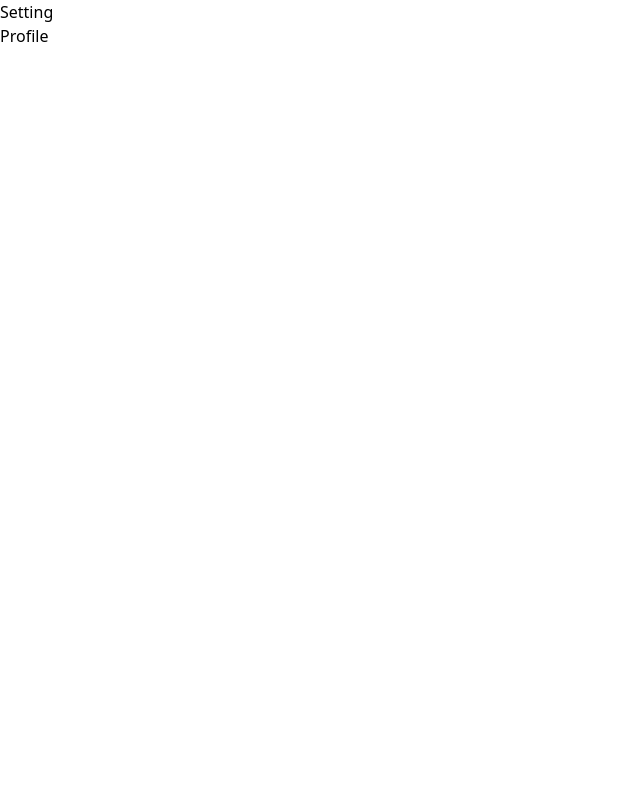
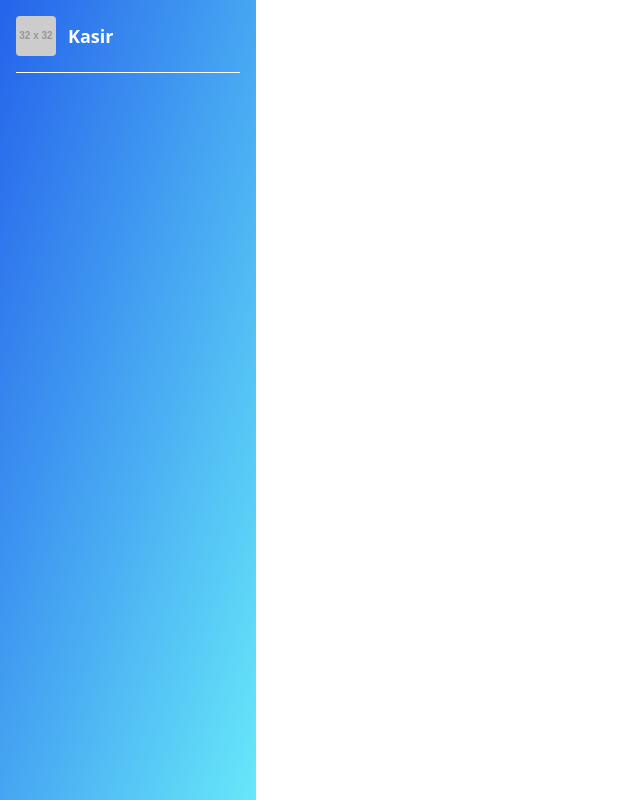
Before and after one commit to AhmadAzkia/kasir, a Next.js app: page /components/SideMenu/SideMenu in a window 1280 px wide. Shown: the whole page, without its empty margins (0-640 px from the left). Built offline with nearby package versions, Linux system fonts and the light colour scheme.

Commit message:
Add Motion and Remixicon

```diff
--- a/src/pages/_app.tsx
+++ b/src/pages/_app.tsx
@@ -1,4 +1,5 @@
 import "@/styles/globals.css";
+import 'remixicon/fonts/remixicon.css'
 import type { AppProps } from "next/app";
 
 export default function App({ Component, pageProps }: AppProps) {
--- a/src/pages/components/SideMenu/SideMenu.tsx
+++ b/src/pages/components/SideMenu/SideMenu.tsx
@@ -1,10 +1,12 @@
 import React from 'react'
 const SideMenu = () => {
     return (
-       <ul>
-        <li>Setting</li>
-        <li>Profile</li>
-       </ul>
+       <div className='fixed left-0 top-0 w-64 h-full bg-gradient-to-br from-blue-600 to-cyan-300 p-4'>
+        <div className="flex items-center pb-4 border-b border-white">
+            <img className='w-10 h-10 rounded object-cover' src="https://placehold.co/32x32" alt="" />
+            <span className='text-lg font-bold text-white ml-3'>Kasir</span>
+        </div>
+       </div>
     )
 }
 
```
Also changed, not shown: package.json (+6 -1 lines), 1 other file (tests, documents, lock files or other folders).
